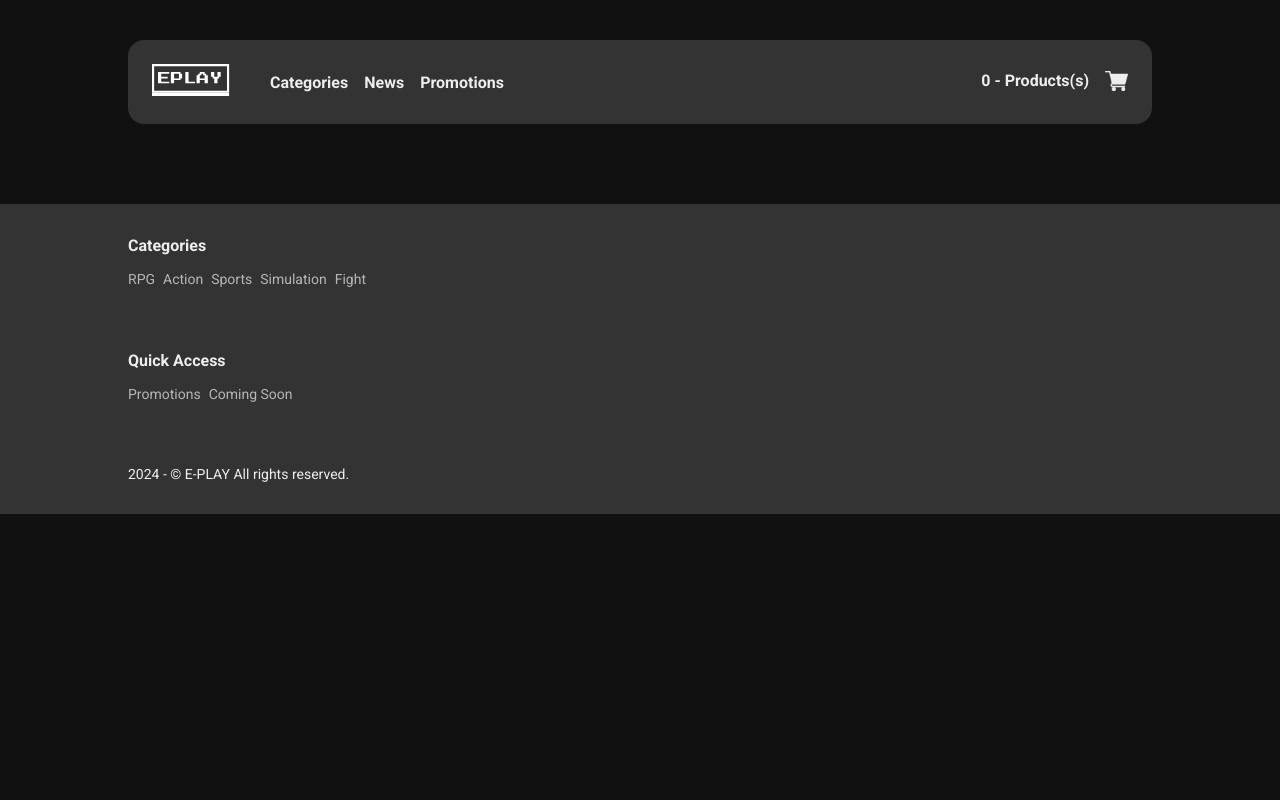
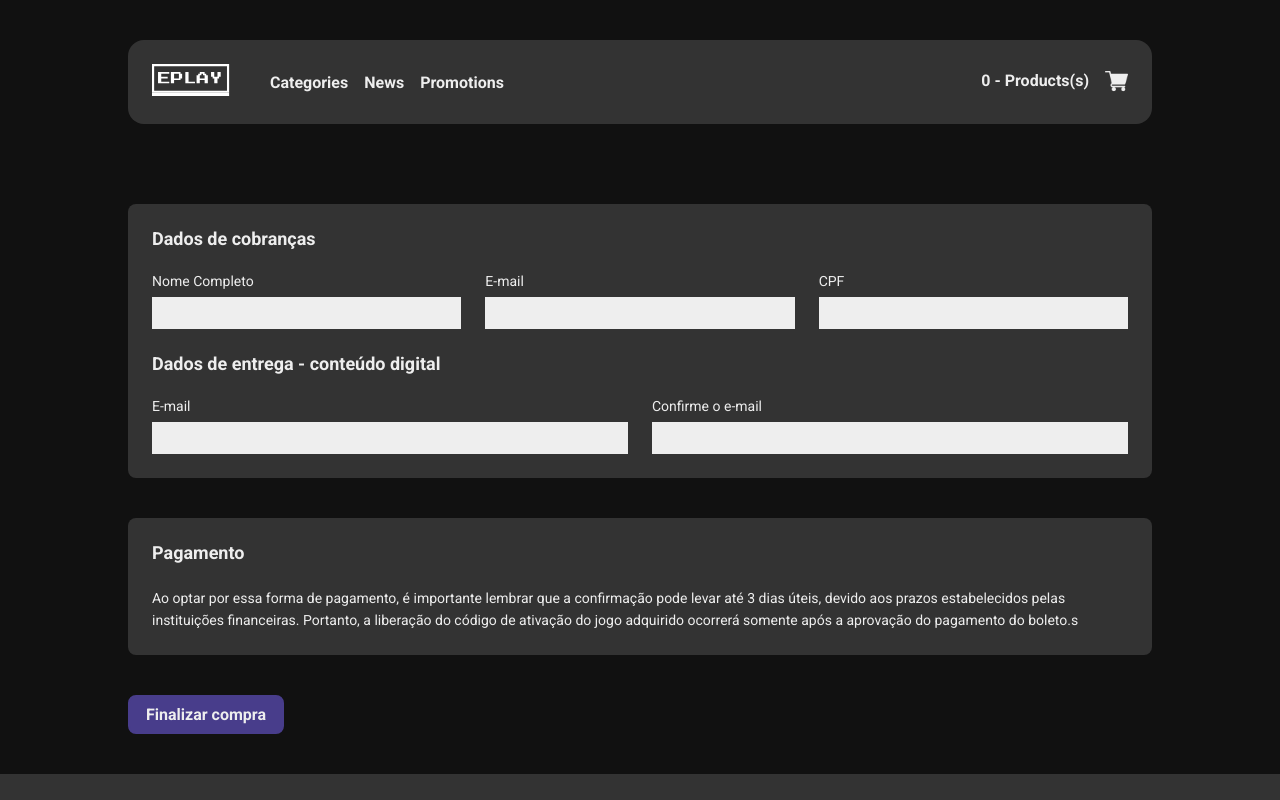
Before and after one commit to fernandohiroshi/eplay-gamestore-ebac, a React (Create React App) app: page /checkout in a window 1280 px wide. Shown: the top 800 px of the page. Built offline with nearby package versions, Linux system fonts and the light colour scheme.

Commit message:
Initial payment form configs

```diff
--- /dev/null
+++ b/src/components/Card/index.tsx
@@ -0,0 +1,15 @@
+import { Container } from './styles'
+
+type Props = {
+  children: JSX.Element
+  title: string
+}
+
+const Card = ({ children, title }: Props) => (
+  <Container>
+    <h2>{title}</h2>
+    {children}
+  </Container>
+)
+
+export default Card
--- /dev/null
+++ b/src/components/Card/styles.ts
@@ -0,0 +1,26 @@
+import styled from 'styled-components'
+import { colors } from '../../styles'
+
+export const Container = styled.div`
+  border-radius: 8px;
+  background-color: ${colors.gray};
+  padding: 24px;
+  margin-bottom: 40px;
+
+  h2,
+  h3 {
+    font-size: 18px;
+    font-weight: bold;
+    color: ${colors.white};
+    margin-bottom: 24px;
+  }
+
+  .margin-top {
+    margin-top: 24px;
+  }
+
+  p {
+    font-size: 14px;
+    line-height: 22px;
+  }
+`
--- a/src/components/Footer/styles.ts
+++ b/src/components/Footer/styles.ts
@@ -6,6 +6,7 @@
   background-color: ${colors.gray};
   padding: 32px 0;
   font-size: 14px;
+  margin-top: 40px;
 `
 export const SectionTitle = styled.h4`
   color: ${colors.white};
--- /dev/null
+++ b/src/pages/Checkout/index.tsx
@@ -0,0 +1,52 @@
+import Button from '../../components/Button'
+import Card from '../../components/Card'
+import { InputGroup, Row } from './styles'
+
+const Checkout = () => (
+  <div className="container">
+    <Card title="Dados de cobranças">
+      <>
+        <Row>
+          <InputGroup>
+            <label htmlFor="fullName">Nome Completo</label>
+            <input type="text" id="fullName" />
+          </InputGroup>
+          <InputGroup>
+            <label htmlFor="email">E-mail</label>
+            <input type="email" id="email" />
+          </InputGroup>
+          <InputGroup>
+            <label htmlFor="cpf">CPF</label>
+            <input type="text" id="cpf" />
+          </InputGroup>
+        </Row>
+        <h3 className="margin-top">Dados de entrega - conteúdo digital</h3>
+        <Row>
+          <InputGroup>
+            <label htmlFor="deliveryEmail">E-mail</label>
+            <input type="email" id="deliveryEmail" />
+          </InputGroup>
+          <InputGroup>
+            <label htmlFor="confirmDeliveryEmail">Confirme o e-mail</label>
+            <input type="email" id="confirmDeliveryEmail" />
+          </InputGroup>
+        </Row>
+      </>
+    </Card>
+    <Card title="Pagamento">
+      <div>
+        <p>
+          Ao optar por essa forma de pagamento, é importante lembrar que a
+          confirmação pode levar até 3 dias úteis, devido aos prazos
+          estabelecidos pelas instituições financeiras. Portanto, a liberação do
+          código de ativação do jogo adquirido ocorrerá somente após a aprovação
+          do pagamento do boleto.s
+        </p>
+      </div>
+    </Card>
+    <Button type="button" title="Clique aqui para finalizar a compra">
+      Finalizar compra
+    </Button>
+  </div>
+)
+export default Checkout
--- /dev/null
+++ b/src/pages/Checkout/styles.ts
@@ -0,0 +1,25 @@
+import styled from 'styled-components'
+import { colors } from '../../styles'
+
+export const Row = styled.div`
+  display: flex;
+  column-gap: 24px;
+`
+
+export const InputGroup = styled.div`
+  flex: auto;
+
+  label {
+    font-size: 14px;
+    margin-bottom: 8px;
+    display: block;
+  }
+
+  input {
+    background-color: ${colors.white};
+    height: 32px;
+    padding: 0 8px;
+    border: 1px solid ${colors.white};
+    width: 100%;
+  }
+`
--- a/src/routes.tsx
+++ b/src/routes.tsx
@@ -2,12 +2,14 @@
 import Home from './pages/Home'
 import Categories from './pages/Categories'
 import Product from './pages/Product'
+import Checkout from './pages/Checkout'
 
 const Directions = () => (
   <Routes>
     <Route path="/" element={<Home />} />
     <Route path="categories" element={<Categories />} />
     <Route path="product/:id" element={<Product />} />
+    <Route path="checkout" element={<Checkout />} />
   </Routes>
 )
 
```
